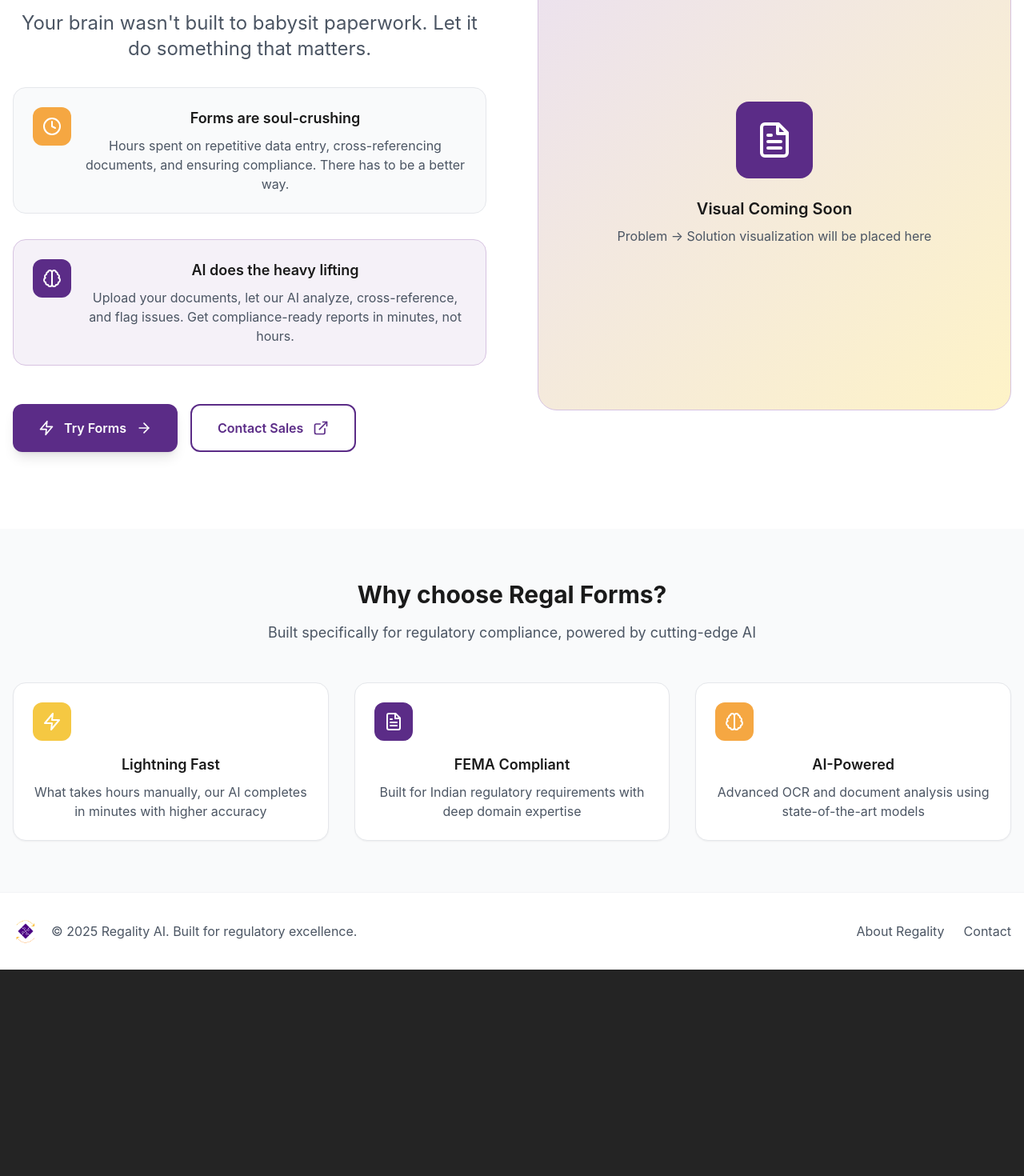
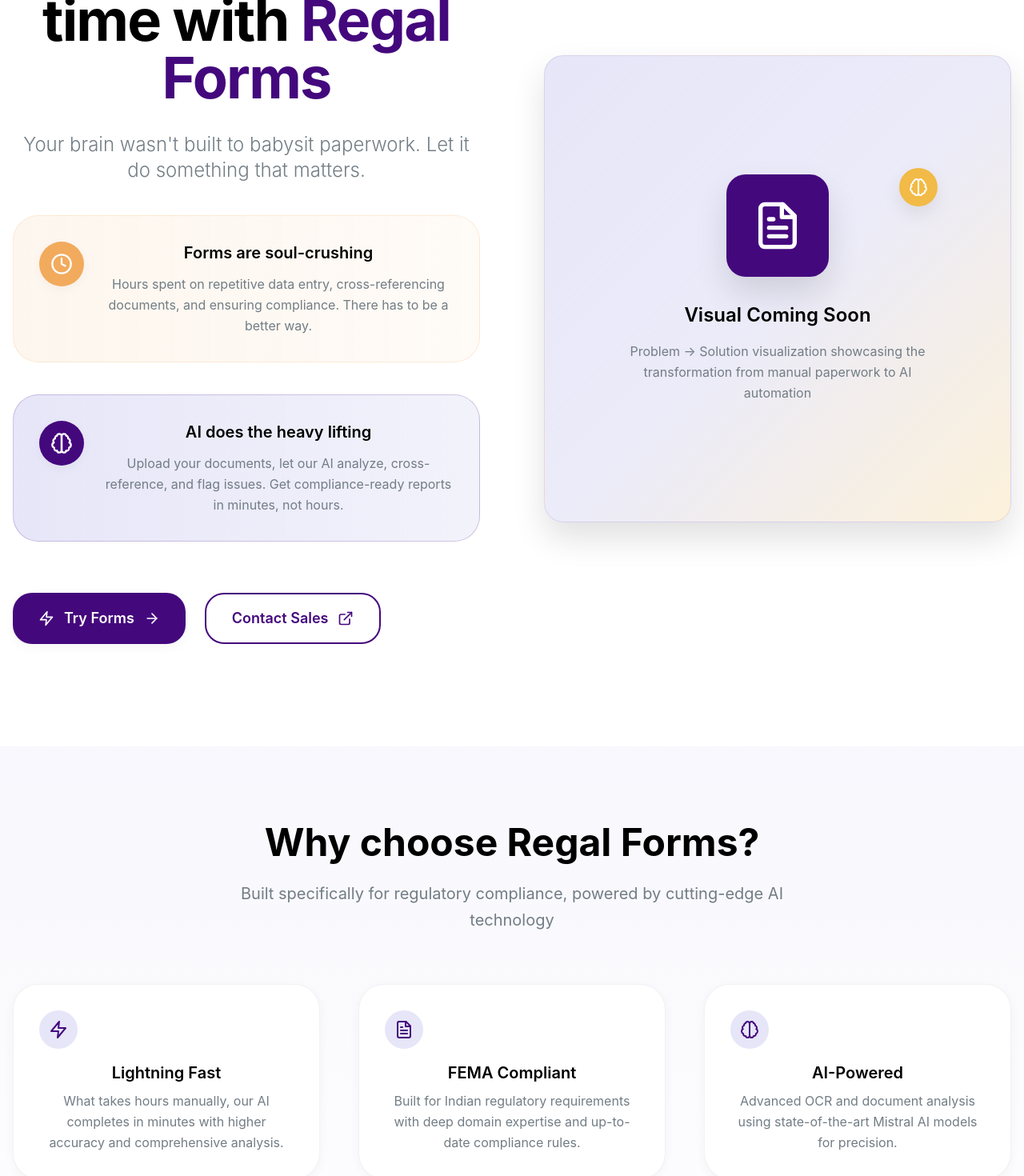
Before and after one commit to picturpoet/forms-java, a React (Vite) app: page / in a window 1280 px wide. Shown: the part 300-1770 px from the top of the page at 80% size. Before the commit the page ends 1512 px from the top, so only its background shows below. Built offline with nearby package versions, Linux system fonts and the light colour scheme.

Commit message:
Implement improved design system with new color palette and bank-level UI

```diff
--- a/package.json
+++ b/package.json
@@ -15,7 +15,9 @@
     "pdf-parse": "^1.1.1",
     "lucide-react": "^0.263.1",
     "pdfjs-dist": "^4.0.379",
-    "@mistralai/mistralai": "^1.2.0"
+    "@mistralai/mistralai": "^1.2.0",
+    "clsx": "^2.0.0",
+    "tailwind-merge": "^2.2.0"
   },
   "devDependencies": {
     "@types/react": "^18.3.3",
--- /dev/null
+++ b/src/components/ui/Button.tsx
@@ -0,0 +1,40 @@
+import React from 'react';
+import { cn } from '../utils/cn';
+
+interface ButtonProps extends React.ButtonHTMLAttributes<HTMLButtonElement> {
+  variant?: 'primary' | 'secondary' | 'outline' | 'ghost';
+  size?: 'sm' | 'md' | 'lg';
+  children: React.ReactNode;
+}
+
+export function Button({
+  variant = 'primary',
+  size = 'md',
+  className,
+  children,
+  ...props
+}: ButtonProps) {
+  const baseStyles = "inline-flex items-center justify-center font-semibold transition-all duration-200 focus-visible:outline-none focus-visible:ring-4 focus-visible:ring-brand-dark/40 disabled:opacity-50 disabled:cursor-not-allowed";
+
+  const variants = {
+    primary: "bg-brand-dark hover:bg-brand-dark/90 text-white shadow-card hover:shadow-lg",
+    secondary: "bg-mna-orange hover:bg-mna-orange/90 text-white shadow-card hover:shadow-lg",
+    outline: "border-2 border-brand-dark text-brand-dark hover:bg-brand-dark hover:text-white",
+    ghost: "text-brand-dark hover:bg-brand-light",
+  };
+
+  const sizes = {
+    sm: "px-4 py-2 text-sm rounded-lg gap-2",
+    md: "px-6 py-3 text-base rounded-xl gap-3",
+    lg: "px-8 py-4 text-lg rounded-xl gap-3",
+  };
+
+  return (
+    <button
+      className={cn(baseStyles, variants[variant], sizes[size], className)}
+      {...props}
+    >
+      {children}
+    </button>
+  );
+}
--- /dev/null
+++ b/src/components/ui/CardTile.tsx
@@ -0,0 +1,56 @@
+import React from 'react';
+import { cn } from '../utils/cn';
+import { LucideIcon } from 'lucide-react';
+
+interface CardTileProps {
+  title: string;
+  description: string;
+  href?: string;
+  icon?: LucideIcon;
+  className?: string;
+  onClick?: () => void;
+}
+
+export function CardTile({
+  title,
+  description,
+  href,
+  icon: Icon,
+  className,
+  onClick,
+}: CardTileProps) {
+  const baseStyles = cn(
+    'group relative flex flex-col gap-4 rounded-2xl bg-white p-8 shadow-card transition-all duration-200 hover:shadow-lg',
+    'focus-visible:outline-none focus-visible:ring-4 focus-visible:ring-brand-dark/40',
+    'border border-grey/10 hover:border-grey/20',
+    className
+  );
+
+  const content = (
+    <>
+      {Icon && (
+        <div className="w-12 h-12 bg-brand-light rounded-xl flex items-center justify-center">
+          <Icon className="w-6 h-6 text-brand-dark" />
+        </div>
+      )}
+      <div className="space-y-2">
+        <h3 className="text-xl font-semibold text-text">{title}</h3>
+        <p className="text-text-light leading-relaxed">{description}</p>
+      </div>
+    </>
+  );
+
+  if (href) {
+    return (
+      <a href={href} className={baseStyles}>
+        {content}
+      </a>
+    );
+  }
+
+  return (
+    <div className={baseStyles} onClick={onClick}>
+      {content}
+    </div>
+  );
+}
--- /dev/null
+++ b/src/components/utils/cn.ts
@@ -0,0 +1,6 @@
+import { type ClassValue, clsx } from 'clsx';
+import { twMerge } from 'tailwind-merge';
+
+export function cn(...inputs: ClassValue[]) {
+  return twMerge(clsx(inputs));
+}
--- a/src/pages/LandingPage.tsx
+++ b/src/pages/LandingPage.tsx
@@ -1,5 +1,7 @@
-import { ArrowRight, FileText, Zap, Clock, Brain, ExternalLink } from 'lucide-react';
+import { ArrowRight, FileText, Zap, Clock, Brain, ExternalLink, CheckCircle } from 'lucide-react';
 import { useState } from 'react';
+import { Button } from '../components/ui/Button';
+import { CardTile } from '../components/ui/CardTile';
 
 export function LandingPage() {
   const [logoError, setLogoError] = useState(false);
@@ -7,8 +9,8 @@
   return (
     <div className="min-h-screen bg-white">
       {/* Header */}
-      <header className="bg-white border-b border-grey-100">
-        <div className="container mx-auto px-4 py-4">
+      <header className="bg-white border-b border-grey/10 sticky top-0 z-50 backdrop-blur-sm bg-white/95">
+        <div className="container mx-auto px-4 py-6">
           <div className="flex items-center justify-between">
             <div className="flex items-center gap-4">
               {/* Logo with fallback */}
@@ -16,25 +18,25 @@
                 <img
                   src="/logo.png"
                   alt="Regality AI Logo"
-                  className="w-10 h-10 rounded-lg object-cover"
+                  className="w-10 h-10 rounded-xl object-cover shadow-card"
                   onError={() => setLogoError(true)}
                 />
               ) : (
-                <div className="w-10 h-10 bg-primary-600 rounded-lg flex items-center justify-center">
+                <div className="w-10 h-10 bg-brand-dark rounded-xl flex items-center justify-center shadow-card">
                   <div className="w-6 h-6 bg-white rounded"></div>
                 </div>
               )}
 
-              <h1 className="text-primary-600 text-2xl font-garamond font-medium">
+              <h1 className="text-brand-dark text-2xl font-garamond font-semibold">
                 Regality AI
               </h1>
             </div>
 
             {/* Navigation */}
-            <nav className="hidden md:flex items-center gap-6">
+            <nav className="hidden md:flex items-center gap-8">
               <a
                 href="https://regality.ai"
-                className="text-text-light hover:text-text transition-colors"
+                className="text-text-light hover:text-text transition-colors font-medium"
                 target="_blank"
                 rel="noopener noreferrer"
               >
@@ -42,7 +44,7 @@
               </a>
               <a
                 href="https://regality.ai/contact/"
-                className="text-text-light hover:text-text transition-colors"
+                className="text-text-light hover:text-text transition-colors font-medium"
                 target="_blank"
                 rel="noopener noreferrer"
               >
@@ -54,32 +56,32 @@
       </header>
 
       {/* Hero Section */}
-      <main className="container mx-auto px-4 py-16 lg:py-24">
-        <div className="grid lg:grid-cols-2 gap-12 lg:gap-16 items-center">
+      <main className="container mx-auto px-4 py-20 lg:py-32">
+        <div className="grid lg:grid-cols-2 gap-16 lg:gap-20 items-center">
           {/* Left Content */}
-          <div className="space-y-8">
-            <div className="space-y-6">
-              <h1 className="text-5xl lg:text-6xl font-bold text-text leading-tight">
+          <div className="space-y-10 animate-fade-in">
+            <div className="space-y-8">
+              <h1 className="text-5xl lg:text-7xl font-bold text-text leading-tight tracking-tight">
                 Reclaim your time with{' '}
-                <span className="text-primary-600">Regal Forms</span>
+                <span className="text-brand-dark">Regal Forms</span>
               </h1>
 
-              <p className="text-xl lg:text-2xl text-text-light leading-relaxed">
+              <p className="text-xl lg:text-2xl text-text-light leading-relaxed font-light">
                 Your brain wasn't built to babysit paperwork. Let it do something that matters.
               </p>
             </div>
 
             {/* Problem Statement */}
-            <div className="bg-grey-50 rounded-2xl p-6 border border-grey-200">
-              <div className="flex items-start gap-4">
-                <div className="w-12 h-12 bg-accent-orange rounded-xl flex items-center justify-center flex-shrink-0">
-                  <Clock className="w-6 h-6 text-white" />
+            <div className="bg-gradient-to-r from-mna-orange/10 to-mna-orange/5 rounded-2xl p-8 border border-mna-orange/20">
+              <div className="flex items-start gap-6">
+                <div className="w-14 h-14 bg-mna-orange rounded-2xl flex items-center justify-center flex-shrink-0 shadow-card">
+                  <Clock className="w-7 h-7 text-white" />
                 </div>
-                <div>
-                  <h3 className="text-lg font-semibold text-text mb-2">
+                <div className="space-y-3">
+                  <h3 className="text-xl font-semibold text-text">
                     Forms are soul-crushing
                   </h3>
-                  <p className="text-text-light">
+                  <p className="text-text-light leading-relaxed">
                     Hours spent on repetitive data entry, cross-referencing documents,
                     and ensuring compliance. There has to be a better way.
                   </p>
@@ -88,16 +90,16 @@
             </div>
 
             {/* Solution Statement */}
-            <div className="bg-primary-50 rounded-2xl p-6 border border-primary-200">
-              <div className="flex items-start gap-4">
-                <div className="w-12 h-12 bg-primary-600 rounded-xl flex items-center justify-center flex-shrink-0">
-                  <Brain className="w-6 h-6 text-white" />
+            <div className="bg-gradient-to-r from-brand-light to-brand-light/50 rounded-2xl p-8 border border-brand-dark/20">
+              <div className="flex items-start gap-6">
+                <div className="w-14 h-14 bg-brand-dark rounded-2xl flex items-center justify-center flex-shrink-0 shadow-card">
+                  <Brain className="w-7 h-7 text-white" />
                 </div>
-                <div>
-                  <h3 className="text-lg font-semibold text-text mb-2">
+                <div className="space-y-3">
+                  <h3 className="text-xl font-semibold text-text">
                     AI does the heavy lifting
                   </h3>
-                  <p className="text-text-light">
+                  <p className="text-text-light leading-relaxed">
                     Upload your documents, let our AI analyze, cross-reference, and flag issues.
                     Get compliance-ready reports in minutes, not hours.
                   </p>
@@ -106,43 +108,49 @@
             </div>
 
             {/* CTAs */}
-            <div className="flex flex-col sm:flex-row gap-4 pt-4">
-              <a
-                href="/apr"
-                className="inline-flex items-center justify-center gap-3 bg-primary-600 hover:bg-primary-700 text-white font-semibold px-8 py-4 rounded-xl transition-all duration-200 shadow-lg hover:shadow-xl group"
+            <div className="flex flex-col sm:flex-row gap-6 pt-6">
+              <Button
+                size="lg"
+                className="group"
+                onClick={() => window.location.href = '/apr'}
               >
                 <Zap className="w-5 h-5" />
                 Try Forms
                 <ArrowRight className="w-5 h-5 group-hover:translate-x-1 transition-transform" />
-              </a>
+              </Button>
 
-              <a
-                href="https://regality.ai/contact/"
-                target="_blank"
-                rel="noopener noreferrer"
-                className="inline-flex items-center justify-center gap-3 bg-white hover:bg-grey-50 text-primary-600 font-semibold px-8 py-4 rounded-xl border-2 border-primary-600 transition-all duration-200 hover:shadow-lg group"
+              <Button
+                variant="outline"
+                size="lg"
+                className="group"
+                onClick={() => window.open('https://regality.ai/contact/', '_blank')}
               >
                 Contact Sales
                 <ExternalLink className="w-5 h-5 group-hover:translate-x-1 transition-transform" />
-              </a>
+              </Button>
             </div>
           </div>
 
           {/* Right Visual Placeholder */}
-          <div className="order-first lg:order-last">
-            <div className="bg-gradient-to-br from-primary-100 to-accent-yellow-light rounded-3xl p-8 lg:p-12 border border-primary-200">
+          <div className="order-first lg:order-last animate-slide-up">
+            <div className="bg-gradient-to-br from-brand-light via-brand-light/80 to-mna-yellow/20 rounded-3xl p-12 lg:p-16 border border-brand-dark/10 shadow-xl">
               <div className="aspect-square flex items-center justify-center">
-                {/* Placeholder for your visual */}
-                <div className="text-center space-y-6">
-                  <div className="w-24 h-24 bg-primary-600 rounded-2xl mx-auto flex items-center justify-center">
-                    <FileText className="w-12 h-12 text-white" />
+                {/* Enhanced placeholder for visual */}
+                <div className="text-center space-y-8">
+                  <div className="relative">
+                    <div className="w-32 h-32 bg-brand-dark rounded-3xl mx-auto flex items-center justify-center shadow-xl">
+                      <FileText className="w-16 h-16 text-white" />
+                    </div>
+                    <div className="absolute -top-2 -right-2 w-12 h-12 bg-mna-yellow rounded-2xl flex items-center justify-center shadow-lg">
+                      <Brain className="w-6 h-6 text-white" />
+                    </div>
                   </div>
-                  <div className="space-y-2">
-                    <h3 className="text-xl font-semibold text-text">
+                  <div className="space-y-4">
+                    <h3 className="text-2xl font-semibold text-text">
                       Visual Coming Soon
                     </h3>
-                    <p className="text-text-light">
-                      Problem → Solution visualization will be placed here
+                    <p className="text-text-light leading-relaxed max-w-sm mx-auto">
+                      Problem → Solution visualization showcasing the transformation from manual paperwork to AI automation
                     </p>
                   </div>
                 </div>
@@ -153,84 +161,74 @@
       </main>
 
       {/* Features Preview */}
-      <section className="bg-grey-50 py-16">
+      <section className="bg-gradient-to-b from-brand-light/30 to-white py-24">
         <div className="container mx-auto px-4">
-          <div className="text-center mb-12">
-            <h2 className="text-3xl font-bold text-text mb-4">
+          <div className="text-center mb-16">
+            <h2 className="text-4xl lg:text-5xl font-bold text-text mb-6">
               Why choose Regal Forms?
             </h2>
-            <p className="text-lg text-text-light max-w-2xl mx-auto">
-              Built specifically for regulatory compliance, powered by cutting-edge AI
+            <p className="text-xl text-text-light max-w-3xl mx-auto leading-relaxed">
+              Built specifically for regulatory compliance, powered by cutting-edge AI technology
             </p>
           </div>
 
-          <div className="grid md:grid-cols-3 gap-8">
-            <div className="bg-white rounded-2xl p-6 shadow-sm border border-grey-200">
-              <div className="w-12 h-12 bg-accent-yellow rounded-xl flex items-center justify-center mb-4">
-                <Zap className="w-6 h-6 text-white" />
-              </div>
-              <h3 className="text-lg font-semibold text-text mb-2">
-                Lightning Fast
-              </h3>
-              <p className="text-text-light">
-                What takes hours manually, our AI completes in minutes with higher accuracy
-              </p>
-            </div>
+          <div className="grid md:grid-cols-3 gap-8 lg:gap-12">
+            <CardTile
+              icon={Zap}
+              title="Lightning Fast"
+              description="What takes hours manually, our AI completes in minutes with higher accuracy and comprehensive analysis."
+            />
 
-            <div className="bg-white rounded-2xl p-6 shadow-sm border border-grey-200">
-              <div className="w-12 h-12 bg-primary-600 rounded-xl flex items-center justify-center mb-4">
-                <FileText className="w-6 h-6 text-white" />
-              </div>
-              <h3 className="text-lg font-semibold text-text mb-2">
-                FEMA Compliant
-              </h3>
-              <p className="text-text-light">
-                Built for Indian regulatory requirements with deep domain expertise
-              </p>
-            </div>
+            <CardTile
+              icon={FileText}
+              title="FEMA Compliant"
+              description="Built for Indian regulatory requirements with deep domain expertise and up-to-date compliance rules."
+            />
 
-            <div className="bg-white rounded-2xl p-6 shadow-sm border border-grey-200">
-              <div className="w-12 h-12 bg-accent-orange rounded-xl flex items-center justify-center mb-4">
-                <Brain className="w-6 h-6 text-white" />
-              </div>
-              <h3 className="text-lg font-semibold text-text mb-2">
-                AI-Powered
-              </h3>
-              <p className="text-text-light">
-                Advanced OCR and document analysis using state-of-the-art models
-              </p>
+            <CardTile
+              icon={Brain}
+              title="AI-Powered"
+              description="Advanced OCR and document analysis using state-of-the-art Mistral AI models for precision."
+            />
+          </div>
+
+          {/* Trust indicators */}
+          <div className="mt-20 text-center">
+            <div className="inline-flex items-center gap-3 bg-white rounded-2xl px-8 py-4 shadow-card border border-grey/10">
+              <CheckCircle className="w-6 h-6 text-mna-yellow" />
+              <span className="text-text font-medium">Trusted by compliance professionals</span>
             </div>
           </div>
         </div>
       </section>
 
       {/* Footer */}
-      <footer className="bg-white border-t border-grey-100 py-8">
+      <footer className="bg-white border-t border-grey/10 py-12">
         <div className="container mx-auto px-4">
-          <div className="flex flex-col md:flex-row items-center justify-between gap-4">
+          <div className="flex flex-col md:flex-row items-center justify-between gap-6">
             <div className="flex items-center gap-4">
               {/* Logo with fallback */}
               {!logoError ? (
                 <img
                   src="/logo.png"
                   alt="Regality AI Logo"
-                  className="w-8 h-8 rounded-lg object-cover"
+                  className="w-8 h-8 rounded-lg object-cover shadow-card"
                   onError={() => setLogoError(true)}
                 />
               ) : (
-                <div className="w-8 h-8 bg-primary-600 rounded-lg flex items-center justify-center">
+                <div className="w-8 h-8 bg-brand-dark rounded-lg flex items-center justify-center shadow-card">
                   <div className="w-4 h-4 bg-white rounded"></div>
                 </div>
               )}
-              <span className="text-text-light">
+              <span className="text-text-light font-medium">
                 © 2025 Regality AI. Built for regulatory excellence.
               </span>
             </div>
 
-            <div className="flex items-center gap-6">
+            <div className="flex items-center gap-8">
               <a
                 href="https://regality.ai"
-                className="text-text-light hover:text-text transition-colors"
+                className="text-text-light hover:text-text transition-colors font-medium"
                 target="_blank"
                 rel="noopener noreferrer"
               >
@@ -238,7 +236,7 @@
               </a>
               <a
                 href="https://regality.ai/contact/"
-                className="text-text-light hover:text-text transition-colors"
+                className="text-text-light hover:text-text transition-colors font-medium"
                 target="_blank"
                 rel="noopener noreferrer"
               >
--- a/tailwind.config.js
+++ b/tailwind.config.js
@@ -1,5 +1,6 @@
 /** @type {import('tailwindcss').Config} */
 export default {
+  darkMode: 'class',
   content: [
     "./index.html",
     "./src/**/*.{js,ts,jsx,tsx}",
@@ -11,46 +12,48 @@
         garamond: ['EB Garamond', 'Garamond', 'serif'],
       },
       colors: {
-        // Custom color palette
-        primary: {
-          DEFAULT: '#5B2C87', // Primary Dark Purple
-          light: '#C8B5DB',   // Primary Light Purple
-          50: '#F5F1F8',
-          100: '#EBE1F0',
-          200: '#D7C3E1',
-          300: '#C8B5DB',
-          400: '#A688C4',
-          500: '#8B5BAD',
-          600: '#5B2C87',
-          700: '#4A2370',
-          800: '#3A1C59',
-          900: '#2B1542'
+        // New brand palette from senior dev
+        brand: {
+          dark: '#44087D',    // Primary brand color for buttons, links, accents
+          light: '#E6E6F8',   // Surface fills, subtle backgrounds
         },
-        grey: {
-          DEFAULT: '#6B7280', // Main Grey
-          50: '#F9FAFB',
-          100: '#F3F4F6',
-          200: '#E5E7EB',
-          300: '#D1D5DB',
-          400: '#9CA3AF',
-          500: '#6B7280',
-          600: '#4B5563',
-          700: '#374151',
-          800: '#1F2937',
-          900: '#111827'
+        grey: '#727D85',      // Disabled states, borders
+        text: {
+          DEFAULT: '#000000', // Primary body copy
+          light: '#727D85',   // Secondary text using grey
+          dark: '#F5F5F5',    // Dark mode text
         },
-        text: {
-          DEFAULT: '#1A1A1A', // Main Text Black
-          light: '#4B5563',
-          dark: '#000000'
+        'mna-yellow': '#F2BA46',  // Positive highlights, success states
+        'mna-orange': '#F2AA5C',  // Warnings, secondary CTAs
+
+        // Dark mode background layers
+        'bg-layer': '#321B4A',    // Dark mode background layer
+      },
+      boxShadow: {
+        card: '0 4px 14px rgba(0,0,0,0.04)',
+        focus: '0 0 0 4px rgba(68,8,125,0.4)',
+        lg: '0 10px 25px rgba(0,0,0,0.08)',
+        xl: '0 20px 40px rgba(0,0,0,0.12)',
+      },
+      borderRadius: {
+        lg: '1rem',
+        xl: '1.5rem',
+        '2xl': '2rem',
+      },
+      animation: {
+        'fade-in': 'fadeIn 0.2s ease-out',
+        'slide-up': 'slideUp 0.2s ease-out',
+      },
+      keyframes: {
+        fadeIn: {
+          '0%': { opacity: '0' },
+          '100%': { opacity: '1' },
         },
-        accent: {
-          yellow: '#F5C842',    // MnA Yellow
-          orange: '#F5A742',    // Mna Orange
-          'yellow-light': '#FEF3C7',
-          'orange-light': '#FED7AA'
-        }
-      }
+        slideUp: {
+          '0%': { opacity: '0', transform: 'translateY(10px)' },
+          '100%': { opacity: '1', transform: 'translateY(0)' },
+        },
+      },
     },
   },
   plugins: [],
```
Also changed, not shown: src/components/FileUpload.tsx (+53 -24 lines), src/components/ReviewOutput.tsx (+77 -60 lines), src/pages/AprPage.tsx (+59 -43 lines), 1 other file (tests, documents, lock files or other folders).
